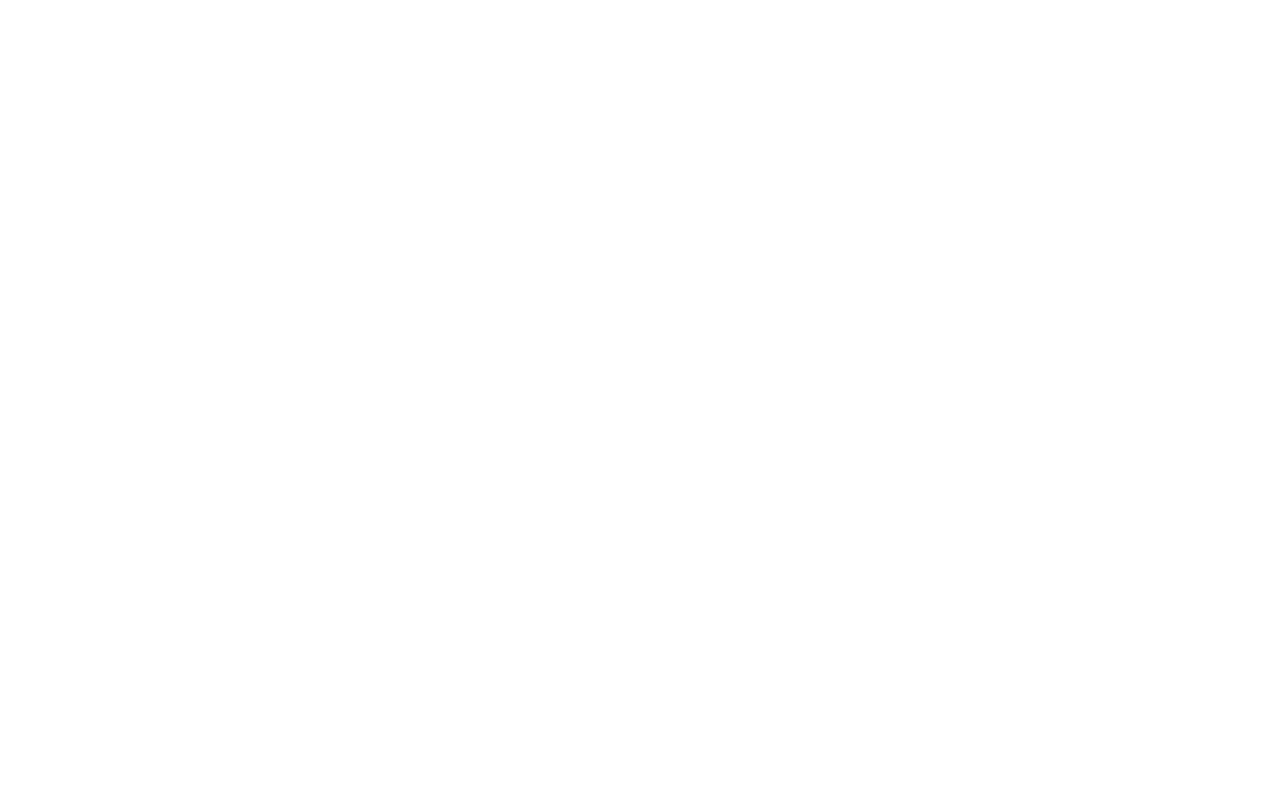
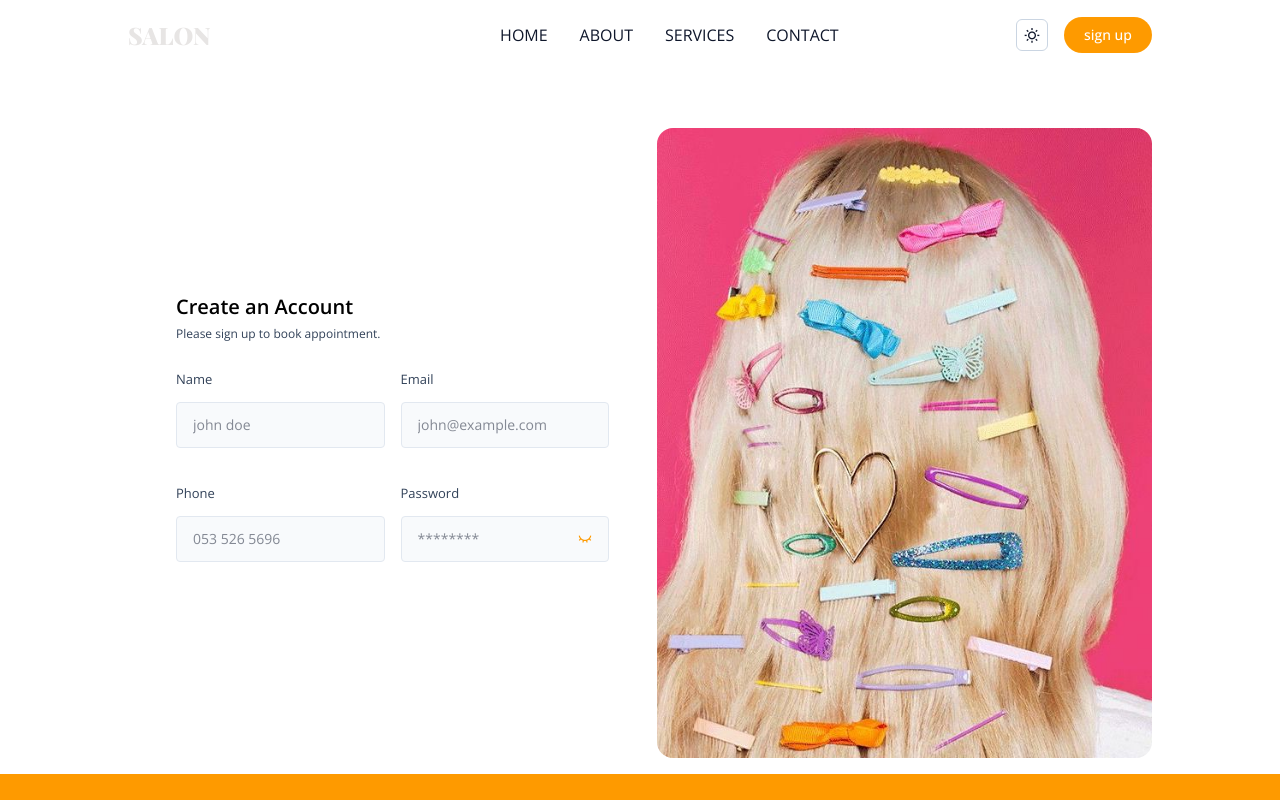
Before and after one commit to judithTamino/BookMyStylist, a React (Vite) app in the folder frontend/: page /register in a window 1280 px wide. Before the commit this address had no page. Shown: the top 800 px of the page. Built offline with nearby package versions, Linux system fonts and the light colour scheme; a web font is replaced by a local one.

Commit message:
working on register page, input component

```diff
--- a/frontend/package.json
+++ b/frontend/package.json
@@ -12,12 +12,14 @@
   "dependencies": {
     "@tailwindcss/vite": "^4.1.12",
     "axios": "^1.11.0",
+    "formik": "^2.4.6",
     "react": "^19.1.1",
     "react-dom": "^19.1.1",
     "react-router-dom": "^7.8.1",
     "react-toastify": "^11.0.5",
     "remixicon": "^4.6.0",
-    "tailwindcss": "^4.1.12"
+    "tailwindcss": "^4.1.12",
+    "yup": "^1.7.0"
   },
   "devDependencies": {
     "@eslint/js": "^9.33.0",
--- a/frontend/src/components/Cta.tsx
+++ b/frontend/src/components/Cta.tsx
@@ -32,7 +32,7 @@
         </div>
       </div>
 
-      <div className='w-full hidden md:inline-block'>
+      <div className='w-full hidden lg:inline-block'>
         <img className='h-full' src='/cta.jpg' alt='leftSideImage' />
       </div>
     </section>
--- a/frontend/src/components/Footer/Footer.tsx
+++ b/frontend/src/components/Footer/Footer.tsx
@@ -5,7 +5,7 @@
 
 const Footer: FunctionComponent<FooterProps> = () => {
   return (
-    <footer className='px-6 md:px-16 lg:px-24 xl:px-32 pt-8 w-full text-slate-50 mt-52 bg-amber-500'>
+    <footer className='px-6 md:px-16 lg:px-24 xl:px-32 pt-8 w-full text-slate-50 mt-4 bg-amber-500'>
       <div className='flex flex-col md:flex-row justify-between w-full gap-10 border-b border-slate-50/40 pb-6'>
         <div className='md:max-w-96'>
           <NavLink
--- /dev/null
+++ b/frontend/src/components/Input/Input.tsx
@@ -0,0 +1,58 @@
+import { useState, type FunctionComponent } from 'react';
+import { useField } from 'formik';
+
+interface InputProps {
+  label: string;
+  placeholder: string;
+  type: string;
+  name: string;
+}
+
+const Input: FunctionComponent<InputProps> = ({ label, type, ...props }) => {
+  const [showPassword, setShowPassword] = useState<boolean>(false);
+  const [field, meta] = useField(props);
+
+  const toggleShowPassword = () => {
+    setShowPassword(!showPassword);
+    console.log(showPassword);
+  };
+
+  return (
+    <div>
+      <label
+        htmlFor={props.name}
+        className='text-[13px] text-slate-700 dark:text-slate-400'
+      >
+        {label}
+      </label>
+
+      <div className='w-full flex justify-between gap-3 text-sm text-slate-900 dark:text-slate-100 bg-slate-100/50 dark:bg-slate-500/50 rounded px-4 py-3 mb-4 mt-3 border border-slate-200 dark:border-slate-500 outline-none'>
+        <input
+          type={
+            type === 'password' ? (showPassword ? 'text' : 'password') : type
+          }
+          {...field}
+          {...props}
+          className='w-full bg-transparent outline-none'
+        />
+        {type === 'password' && (
+          <>
+            {showPassword ? (
+              <i
+                onClick={() => toggleShowPassword()}
+                className='ri-eye-line text-amber-500 cursor-pointer'
+              />
+            ) : (
+              <i
+                onClick={() => toggleShowPassword()}
+                className='ri-eye-close-line text-amber-500 cursor-pointer'
+              />
+            )}
+          </>
+        )}
+      </div>
+    </div>
+  );
+};
+
+export default Input;
--- a/frontend/src/components/Navbar/MobileNavbar.tsx
+++ b/frontend/src/components/Navbar/MobileNavbar.tsx
@@ -19,11 +19,11 @@
         open ? 'flex' : 'hidden'
       } absolute top-[60px] left-0 w-full bg-white dark:bg-slate-950 shadow-xs py-4 flex-col items-start gap-6 px-5 text-sm md:hidden z-40`}
     >
-      {/* absolute top-[60px] left-0 w-full bg-white shadow-md py-4 flex-col items-start gap-2 px-5 text-sm md:hidden */}
-      {navLinks.map(({ name, path }) => (
+      {navLinks.map(({ name, path }, index) => (
         <NavLink
           to={path}
           className='text-slate-900 dark:text-slate-100 hover:text-indigo-600'
+          key={index}
         >
           {name}
         </NavLink>
--- a/frontend/src/components/Navbar/Navbar.tsx
+++ b/frontend/src/components/Navbar/Navbar.tsx
@@ -52,7 +52,7 @@
   );
 
   return (
-    <header className='fixed top-0 right-0 left-0 z-50 bg-white dark:bg-slate-950'>
+    <header className='fixed top-0 right-0 left-0 z-50 bg-white dark:bg-slate-950 mb-4'>
       <nav className='h-[70px] flex items-center justify-between px-6 md:px-16 lg:px-24 xl:px-32 py-4 text-slate-900 dark:text-slate-100 transition-all'>
         <NavLink
           to='/'
--- a/frontend/src/index.css
+++ b/frontend/src/index.css
@@ -11,9 +11,10 @@
 @custom-variant dark (&:where(.dark, .dark *));
 
 @theme {
-  --font-playfair:"Playfair Display", serif;
+  --font-playfair: "Playfair Display", serif;
 }
 
+@layer {
   html {
     color: #0f172b;
     background-color: #fff;
@@ -24,3 +25,8 @@
     color: #f1f5f9;
     background-color: #020618;
   }
+}
+
+.input-box {
+  @apply w-full flex justify-between gap-3 text-sm text-black bg-slate-100/50 rounded px-4 py-3 mb-4 mt-3 border border-slate-200 outline-none;
+}
--- /dev/null
+++ b/frontend/src/layout/AuthLayout.tsx
@@ -0,0 +1,20 @@
+import type { FunctionComponent, ReactNode } from 'react';
+
+interface AuthLayoutProps {
+  children: ReactNode;
+}
+
+const AuthLayout: FunctionComponent<AuthLayoutProps> = ({ children }) => {
+  return (
+    <div className='flex h-[630px] w-full md:mt-32'>
+      <div className='w-full flex flex-col items-center justify-center px-12 pt-8 pb-12'>
+        {children}
+      </div>
+
+      <div className="w-full hidden md:inline-block bg-amber-50 dark:bg-amber-900 bg-[url('/auth.jpg')] bg-cover bg-center overflow-hidden p-4 rounded-2xl"/>
+
+    </div>
+  );
+};
+
+export default AuthLayout;
--- /dev/null
+++ b/frontend/src/pages/Auth/Login.tsx
@@ -0,0 +1,11 @@
+import type { FunctionComponent } from "react";
+
+interface LoginProps {
+
+}
+
+const Login: FunctionComponent<LoginProps> = () => {
+  return ( <></> );
+}
+
+export default Login;
--- /dev/null
+++ b/frontend/src/pages/Auth/Register.tsx
@@ -0,0 +1,76 @@
+import type { FunctionComponent } from 'react';
+import AuthLayout from '../../layout/AuthLayout';
+import MainLayout from '../../layout/MainLayout';
+import type { IUser } from '../../interface/IUser';
+import { Formik, Form } from 'formik';
+import { userSchema } from '../../schemas/userSchema';
+import Input from '../../components/Input/Input';
+
+interface RegisterProps {}
+
+const Register: FunctionComponent<RegisterProps> = () => {
+  const initialValues = {
+    name: '',
+    email: '',
+    password: '',
+    phone: '',
+  };
+
+  const handleRegister = async (values: IUser) => {};
+
+  return (
+    <MainLayout>
+      <AuthLayout>
+        <article className='lg:w-[100%] h-auto md:h-full mt-10 md:mt-0 flex flex-col justify-center'>
+          <h3 className='text-xl font-semibold text-black'>
+            Create an Account
+          </h3>
+          <p className='text-xs text-slate-700 mt-[5px] mb-6'>
+            Please sign up to book appointment.
+          </p>
+
+          <Formik
+            initialValues={initialValues}
+            validationSchema={userSchema}
+            onSubmit={handleRegister}
+          >
+            {({ dirty, isValid, resetForm }) => (
+              <Form>
+                <div className='grid grid-cols-1 md:grid-cols-2 gap-4'>
+                  <Input
+                    label='Name'
+                    placeholder='john doe'
+                    type='text'
+                    name='name'
+                  />
+    <Input
+                    label='Email'
+                    placeholder='john@example.com'
+                    type='text'
+                    name='email'
+                  />
+
+                      <Input
+                    label='Phone'
+                    placeholder='053 526 5696'
+                    type='text'
+                    name='phone'
+                  />
+
+                  <Input
+                    label='Password'
+                    placeholder='********'
+                    type='password'
+                    name='password'
+                  />
+                </div>
+              </Form>
+            )}
+          </Formik>
+        </article>
+      </AuthLayout>
+    </MainLayout>
+  );
+};
+
+export default Register;
--- a/frontend/src/routes/AppRoute.tsx
+++ b/frontend/src/routes/AppRoute.tsx
@@ -7,6 +7,8 @@
 const About = lazy(() => import('../pages/Public/About'));
 const Services = lazy(() => import('../pages/Public/Services'));
 const Contact = lazy(() => import('../pages/Public/Contact'));
+const Register = lazy(() => import('../pages/Auth/Register'));
+const Login = lazy(() => import('../pages/Auth/Login'));
 
 const AppRoute: FunctionComponent<AppRouteProps> = () => {
   return (
@@ -16,6 +18,8 @@
         <Route path='/about' element={<About />} />
         <Route path='/services' element={<Services />} />
         <Route path='/contact' element={<Contact />} />
+        <Route path='/register' element={<Register />} />
+        <Route path='/login' element={<Login />} />
       </Routes>
     </Suspense>
   );
--- /dev/null
+++ b/frontend/src/schemas/userSchema.ts
@@ -0,0 +1,22 @@
+import * as Yup from 'yup';
+
+const phoneRegex = /^0(([23489]\d{7})|(5[0-9]{8}))$/;
+const passwordRegex = /^(?=.*[a-z])(?=.*[A-Z])(?=.*\d)(?=.*[\W_]).{8,}$/;
+
+export const userSchema = [
+  Yup.object({
+    name: Yup.string()
+    .min(2, 'Name must be at least 2 characters long.')
+    .max(50, 'Name must be less than 50 characters long.')
+    .required('Name is required.'),
+    email: Yup.string()
+    .email('Email must be a standard email address.')
+    .required('Email is required.'),
+    phone: Yup.string()
+    .matches(phoneRegex, 'Phone must be standard Israeli phone number.'),
+    password: Yup.string()
+    .min(8, 'Password must be at least 8 characters long.')
+    .matches(passwordRegex, 'Password must contain an uppercase letter, a lowercase letter, a number and one of the following characters !@#$%^&*-.')
+    .required('Password is required.')
+  })
+];
```
Also changed, not shown: frontend/public/auth.jpg (renamed from frontend/public/sign.jpg), 1 other file (tests, documents, lock files or other folders). Lines whose indentation alone changed are shown as unchanged.
